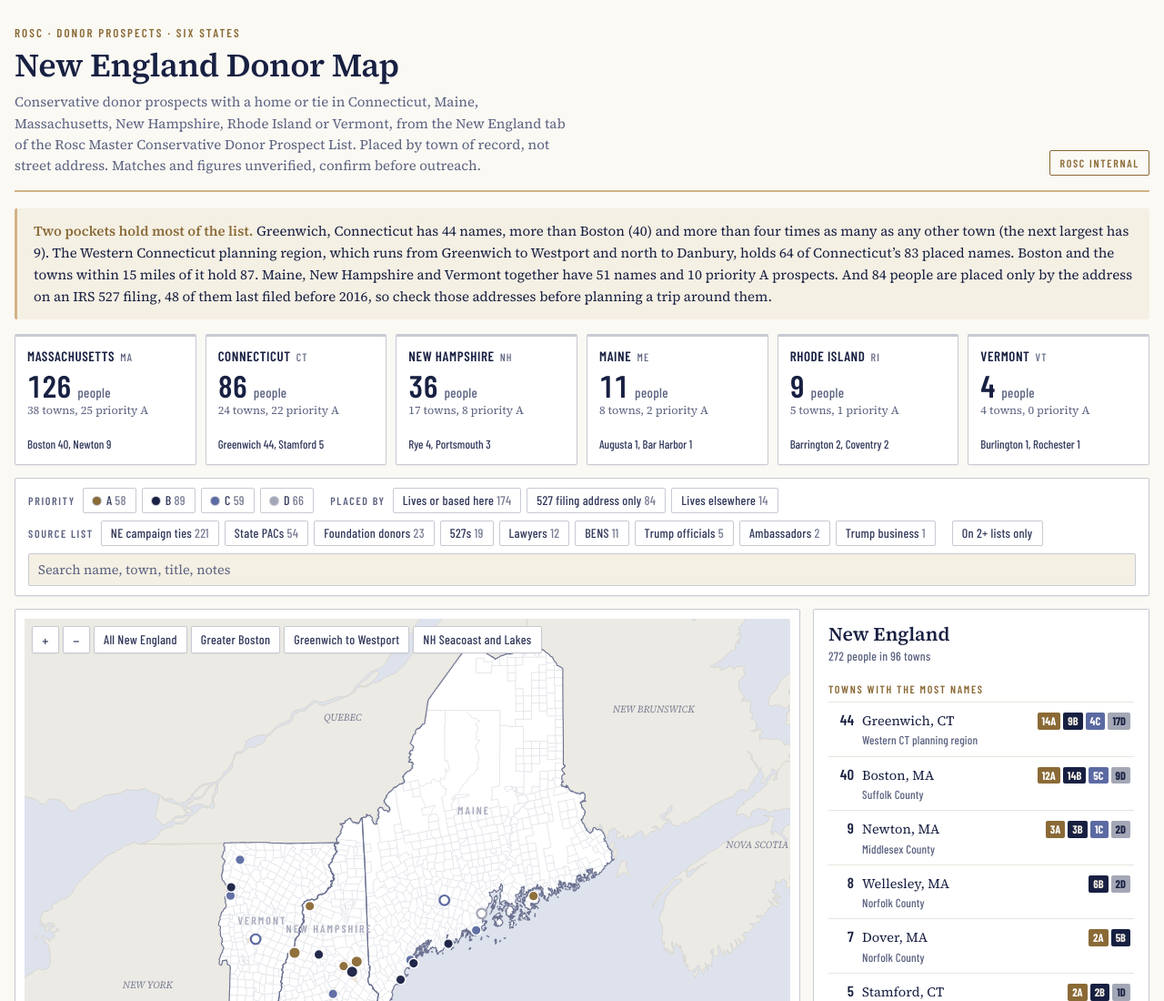
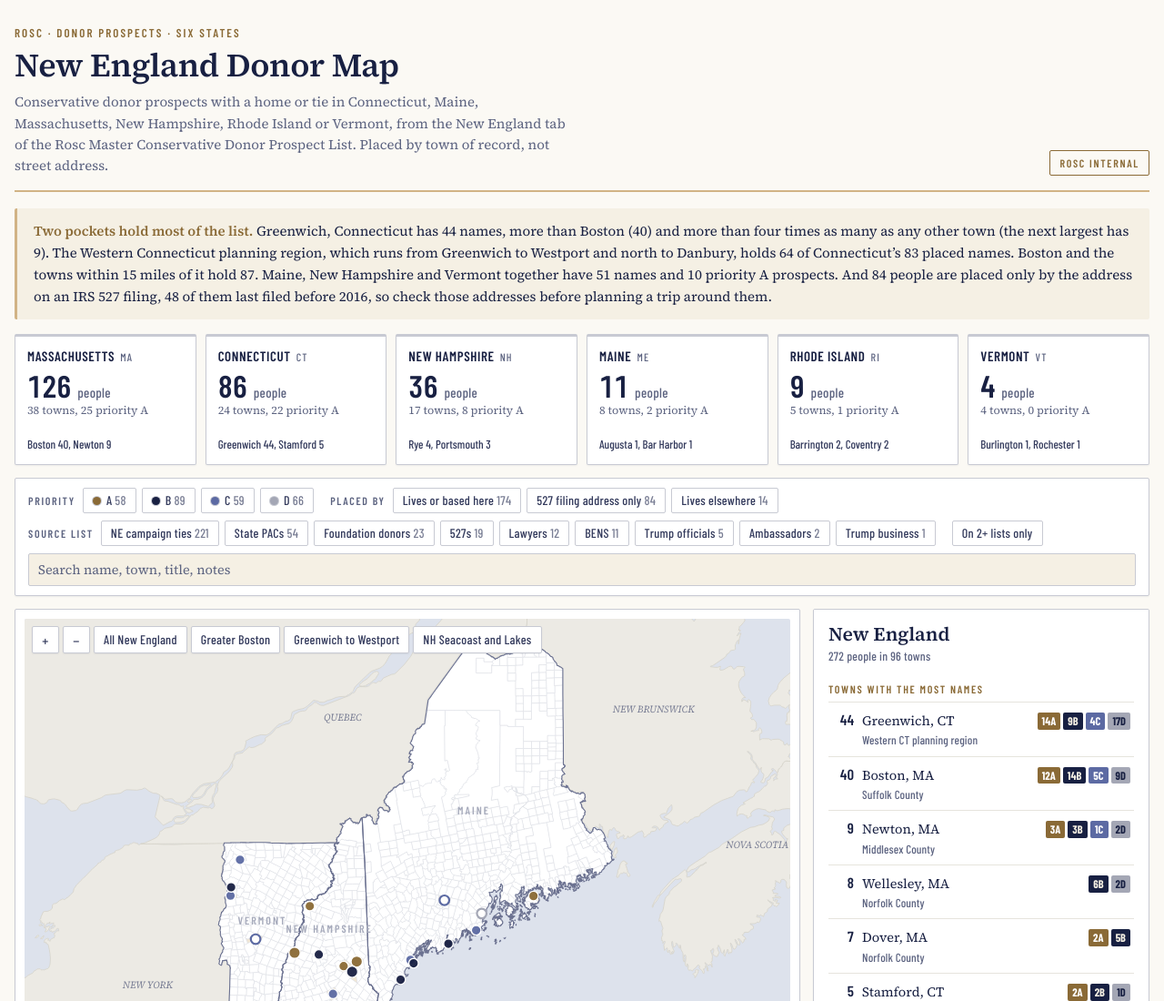
Before and after one commit to lgoundenrosc/donormap, a plain HTML site: page new-england/site/index.html in a window 1280 px wide. Shown: the top 1100 px of the page at 91% size. Drawn offline with nearby package versions, Linux system fonts and the light colour scheme.

Commit message:
Remove the unverified-matches disclaimer from the page headers
Co-Authored-By: Claude Opus 5.5 <noreply@anthropic.com>
Claude-Session: https://claude.ai/code/session_01PsLvtvwCPVJNSz93qnFUWd

```diff
--- a/new-england/site/index.html
+++ b/new-england/site/index.html
@@ -205,7 +205,7 @@ table.people td.st, table.people td.bs { font-family: var(--font-label); font-si
     <h1>New England Donor Map</h1>
     <p class="sub">Conservative donor prospects with a home or tie in Connecticut, Maine, Massachusetts, New Hampshire,
       Rhode Island or Vermont, from the New England tab of the Rosc Master Conservative Donor Prospect List. Placed by
-      town of record, not street address. Matches and figures unverified, confirm before outreach.</p>
+      town of record, not street address.</p>
     </div>
     <span class="badge">Rosc internal</span>
   </header>
```
Also changed, not shown: 1 other file.
